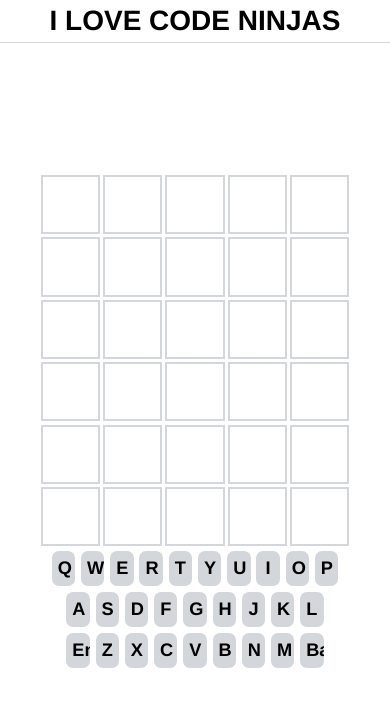
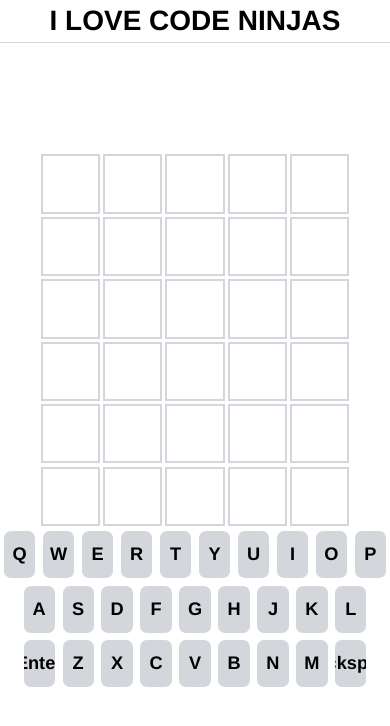
Before and after one commit to SickkMade/cn-wordle-react, a React (Vite) app: page / in a window 390 px wide. Shown: the top 726 px of the page. Built offline with nearby package versions, Linux system fonts and the light colour scheme.

Commit message:
changed more mobile styling

```diff
--- a/index.html
+++ b/index.html
@@ -7,7 +7,7 @@
     <title>CN Wordle</title>
   </head>
   <body>
-    <div id="root" onclick="void(0)"></div>
+    <div id="root"></div>
     <script type="module" src="/src/main.jsx"></script>
   </body>
 </html>
--- a/src/components/WordleGame.jsx
+++ b/src/components/WordleGame.jsx
@@ -217,7 +217,7 @@ function WordleGame() {
     }
 
   return (
-    <>
+    <div onTouchStart={() => {}} onTouchEnd={() => {}} onTouchCancel={() => {}} onTouchMove={() => {}}>
     {isGameOver && <img className="wordlegame--img-win" src="codeninjamylove.jpeg"></img>}
     {isGameOver && <EndGameScreen addTempPopup={addTempPopup} copyValue={copyValue}/>}
     <HolderOfPopups popups={popups}/>
@@ -245,7 +245,7 @@ function WordleGame() {
         })}
     </section>
     <WordleKeyboard addLetter={addLetter} yellowWords={yellowWords} greyWords={greyWords} greenWords={greenWords} />
-    </>
+    </div>
   )
 }
 
--- a/src/components/WordleKeyboard.jsx
+++ b/src/components/WordleKeyboard.jsx
@@ -18,6 +18,7 @@ function WordleKeyboard({addLetter, yellowWords, greyWords, greenWords}) {
         else if(greyWords.includes(letter)){
             return 'wordlekeyboard--key__grey'
         }
+        else return '';
       }
 
   return (
--- a/src/css/wordlegame.css
+++ b/src/css/wordlegame.css
@@ -6,6 +6,7 @@
     margin:0;
     pointer-events: none;
     user-select: none;
+    -moz-user-select: none;
 }
 
 .wordlegame--animation{
--- a/src/css/wordlekeyboard.css
+++ b/src/css/wordlekeyboard.css
@@ -16,7 +16,10 @@
     font: inherit;
     font-size:.65rem;
     overflow:hidden;
-    text-align: center;
+    display: flex;
+    justify-content: center;
+    align-items: center;
+    pointer-events: auto;
 }
 
 .wordlekeyboard--key__yellow{
@@ -52,8 +55,16 @@
     }
 }
 
+
 @media (max-width: 500px) {
     .wordlekeyboard{
-        width:75vw;
+        width:100vw;
     }
 }
+@media (max-width: 500px) {
+    @supports (-webkit-touch-callout: none){
+        .wordlekeyboard{
+            width:65vw;
+        }
+    }
+}
```
